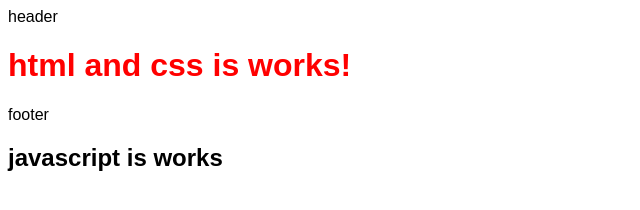
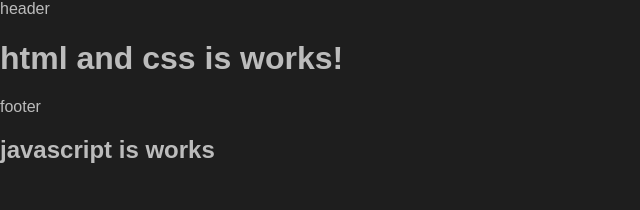
Before and after one commit to avants-dev/avants_gulp, a website: page src/index.html in a window 1280 px wide. Shown: the whole page, without its empty margins (0-640 px from the left). Drawn offline with nearby package versions, Linux system fonts and the light colour scheme; files that its build step writes are made by us from their sources; a web font is replaced by a local one.

Commit message:
add scss structure and normalize, bug fix

```diff
--- a/package.json
+++ b/package.json
@@ -40,6 +40,7 @@
     "gulp-watch": "^5.0.1",
     "gulp-webp": "^4.0.1",
     "gulp-webp-html": "^1.0.2",
+    "normalize.css": "^8.0.1",
     "sass": "^1.52.1"
   }
 }
--- a/src/index.html
+++ b/src/index.html
@@ -3,10 +3,11 @@
 <head>
     <meta charset="UTF-8">
     <meta name="viewport"
-          content="width=device-width, user-scalable=no, initial-scale=1.0, maximum-scale=1.0, minimum-scale=1.0">
+          content="width=device-width, initial-scale=1.0, maximum-scale=5, minimum-scale=1.0">
     <meta http-equiv="X-UA-Compatible" content="ie=edge">
-    <link rel="stylesheet" href="css/main.min.css">
-    <title></title>
+    <meta name="description" content="description">
+    <link rel="stylesheet" href="./css/main.min.css">
+    <title>Avants_dev</title>
 </head>
 <body>
     @@include('./template/header.html')
--- /dev/null
+++ b/src/styles/config/_body.scss
@@ -0,0 +1,8 @@
+body {
+  height: 100%;
+  min-height: 100%;
+  box-sizing: border-box;
+  font-family: $base-font;
+  color: get-color('text');
+  background-color: get-color('background');
+}
--- a/src/styles/config/_mixins.scss
+++ b/src/styles/config/_mixins.scss
@@ -2,7 +2,7 @@
   @font-face {
     font-family: "#{$name}";
     src: local("#{$file}"),
-    url('../fonts/#{$file}.woff2') format('woff2'),
+    url('../fonts/#{$file}') format('woff2'),
     url('../fonts/#{$file}.woff') format('woff');
     font-weight: $weight;
     font-style: $style;
@@ -14,7 +14,7 @@
   @font-face {
     font-family: "#{$name}";
     src: local("#{$file}"),
-    url('../fonts/#{$file}.woff2') format('woff2'),
+    url('../fonts/#{$file}') format('woff2'),
     url('../fonts/#{$file}.woff') format('woff');
     font-weight: $weight;
     font-style: $style;
--- /dev/null
+++ b/src/styles/config/_palette.scss
@@ -0,0 +1,60 @@
+$base-color-variant: "base" !default;
+
+$opacity-levels: (
+        "light": 0.8,
+        "dark": 0.4,
+);
+
+$color-palette: (
+        "text": (
+                "base": #BCBCBC,
+        ),
+        "accent": (
+                "base": #d98328,
+                "light": #dd8f3d,
+                "dark": #c57623
+        ),
+        "secondary": (
+                "base": #5a1321,
+                "light": #7b1a2d,
+                "dark": #51111e
+        ),
+        "foreground": (
+                "base": #191919,
+                "light": #333333,
+                "dark": #111111,
+                "darker": #000000
+        ),
+        "background": (
+                "base": #1E1E1E,
+                "light": #ffffff,
+                "dark": #dddddd
+        )
+  // ... etc.
+);
+
+@function get-color(
+  $name: "primary",
+  $variant: $base-color-variant,
+  $opacity: 1
+) {
+  $color: null;
+
+  // Get the color spectrum
+  $color-spectrum: map-get($color-palette, $name);
+
+  // Get the color variant
+  @if $color-spectrum {
+    $color: map-get($color-spectrum, $variant);
+  }
+
+  // Get the alpha setting
+  $alpha: if(type-of($opacity) == "number", $opacity, map-get($opacity-levels, $opacity));
+
+  // Set the alpha of the color
+  @if $alpha {
+    $color: rgba($color, $alpha);
+  }
+
+  @return $color;
+}
--- a/src/styles/config/_value.scss
+++ b/src/styles/config/_values.scss
@@ -3,6 +3,7 @@ $font-path: "fonts";
 //fonts
 $base-font: "SpaceMono Regular", Arial, monospace;
 
+//size
 $font-size-smaller: 10px;
 $font-size-small: 12px;
 $font-size-base: 14px;
--- a/src/styles/main.scss
+++ b/src/styles/main.scss
@@ -1,14 +1,9 @@
+@import "normalize.css/normalize";
 @import "config/mixins";
 @import "config/fonts";
-@import "config/value";
-@import "global/btn";
-@import "global/icon";
-@import "global/link";
-
-
-body {
-  font-family: $base-font;
-  h1 {
-    color: red;
-  }
-}
+@import "config/values";
+@import "global/buttons";
+@import "global/icons";
+@import "global/links";
+@import "config/palette";
+@import "config/body";
--- a/src/template/header.html
+++ b/src/template/header.html
@@ -1 +1,3 @@
-<header>header</header>
+<header>
+    <div>header</div>
+</header>
```
Also changed, not shown: gulpfile.js (+5 -3 lines), src/img/logo.svg (added), src/styles/global/_btn.scss (deleted), src/styles/global/_buttons.scss (added), src/styles/global/_icon.scss (deleted), src/styles/global/_icons.scss (added), src/styles/global/_link.scss (deleted), src/styles/global/_links.scss (added).
